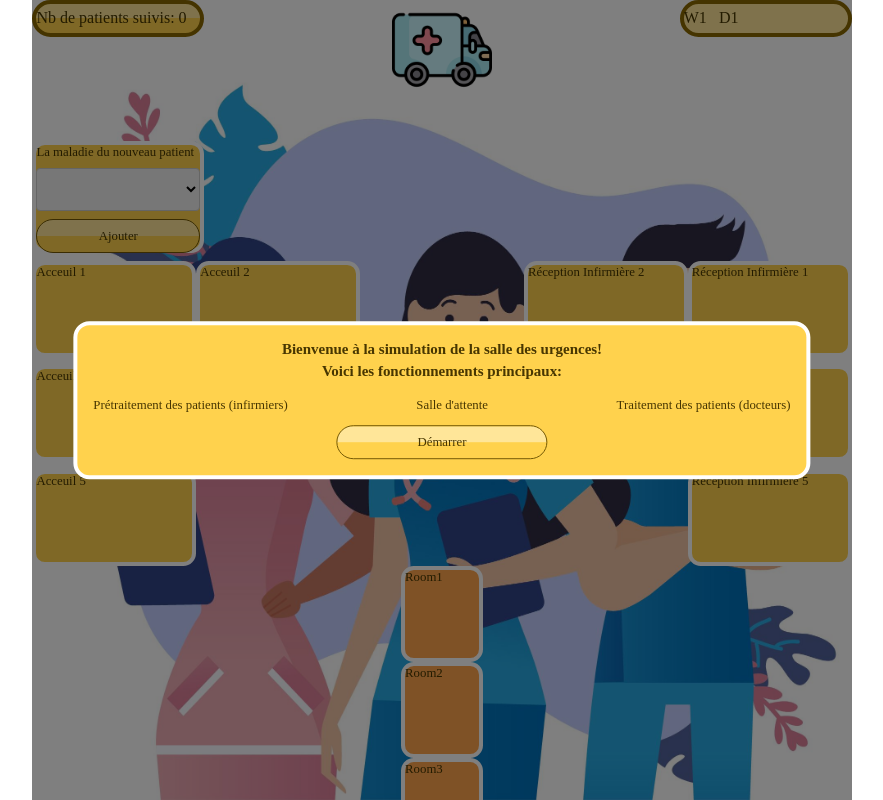
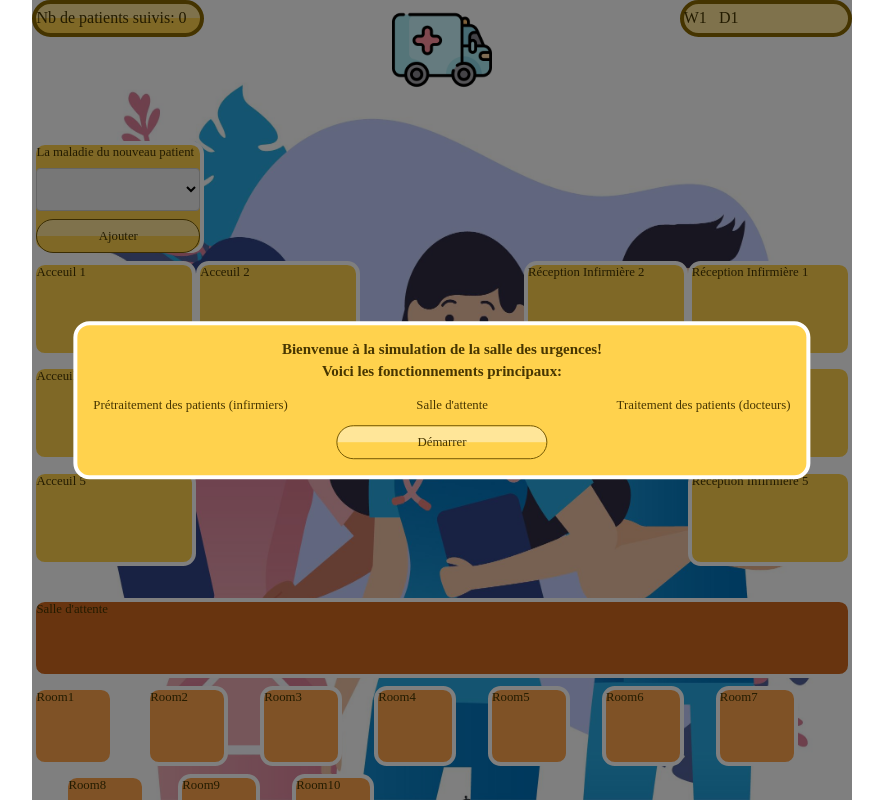
Before and after one commit to franjinious/Emergency-Simulator, a Vue app in the folder front-end/: page / in a window 1280 px wide. Shown: the whole page, without its empty margins (198-1081 px from the left). Built offline with nearby package versions, Linux system fonts and the light colour scheme.

Commit message:
modif mise en page

```diff
--- a/front-end/src/App.vue
+++ b/front-end/src/App.vue
@@ -1,6 +1,6 @@
 <template xmlns:progress="http://java.sun.com/xml/ns/javaee">
   <div class = "app">
-    <header>
+    <header style="margin-bottom: 20px">
 <!--      <img class="people-icon" style="width: 100%;" src="src/assets/images/ambulance.png" alt=""/>-->
       <div class="header-item date" :style="progress">
         <span>W{{week}} </span> &nbsp; <span>D{{day}}</span>
@@ -72,10 +72,14 @@
 
     </header>
 
-    <main>
-
-      <div >
-        <div class="Room Room1" >
+    <main style="margin-top: 20px; width: 100%">
+      <div>
+        <div class="salleAttente" style="width: 100%; margin-top: 2rem">
+          Salle d'attente
+        </div>
+      </div>
+      <div>
+        <div class="Room Room1" style="float:left;">
           Room1
 <!--          <div style="display:inline-block;margin-bottom: 0%; margin-top:0; width: 100%;text-align: center; align-items: baseline" >-->
 <!--            <progress-->
@@ -85,9 +89,15 @@
 <!--          </div>-->
 
         </div>
-        <div class="Room Room2" >Room2</div>
-        <div class="Room Room3"  style= "margin-bottom: 5%">Room3</div>
-        <div class="Room Room4" style="margin-bottom: 5%">Room4</div>
+        <div class="Room Room2" style="float:left;margin-left: 2rem">Room2</div>
+        <div class="Room Room3" style="float:left;margin-left: 2rem">Room3</div>
+        <div class="Room Room4" style="float:left;margin-left: 2rem">Room4</div>
+        <div class="Room Room5" style="float:left;margin-left: 2rem">Room5</div>
+        <div class="Room Room6" style="float:left;margin-left: 2rem">Room6</div>
+        <div class="Room Room7" style="float:left;margin-left: 2rem">Room7</div>
+        <div class="Room Room8" style="float:left;margin-left: 2rem">Room8</div>
+        <div class="Room Room9" style="float:left;margin-left: 2rem">Room9</div>
+        <div class="Room Room10" style="float:left;margin-left: 2rem">Room10</div>
 
       </div>
 
@@ -246,19 +256,20 @@ export default {
 main .Room {
   background-color: #ffa64d;
   margin: auto;
-  height: 6rem;
+  height: 5rem;
   width: 10%;  /*left: 50%;*/
   /*top: 70%;*/
   /*float: left;*/
   border-radius: 0.8rem;
   border: 0.3rem solid white;
   box-sizing: border-box;
-  display: flex;
+  display: inline-block;
   /*flex-wrap: wrap;*/
   justify-content: left;
   align-items: flex-start;
   text-align: start;
-  padding-bottom: 1.5rem;
+  margin-bottom: 1%;
+  /*padding-bottom: 2rem;*/
   /*display: inline-flex;*/
 
 }
@@ -303,6 +314,24 @@ main .Room {
   padding-bottom: 1.5rem;
 
 }
+ .salleAttente{
+   background: chocolate;
+   margin: auto;
+   height: 5rem;
+   width: 10%;  /*left: 50%;*/
+   /*top: 70%;*/
+   /*float: left;*/
+   border-radius: 0.8rem;
+   border: 0.3rem solid white;
+   box-sizing: border-box;
+   display: inline-block;
+   /*flex-wrap: wrap;*/
+   justify-content: left;
+   align-items: flex-start;
+   text-align: start;
+   margin-bottom: 1%;
+
+ }
 
  /*Espace pour les entrees*/
 .input-box{
```
